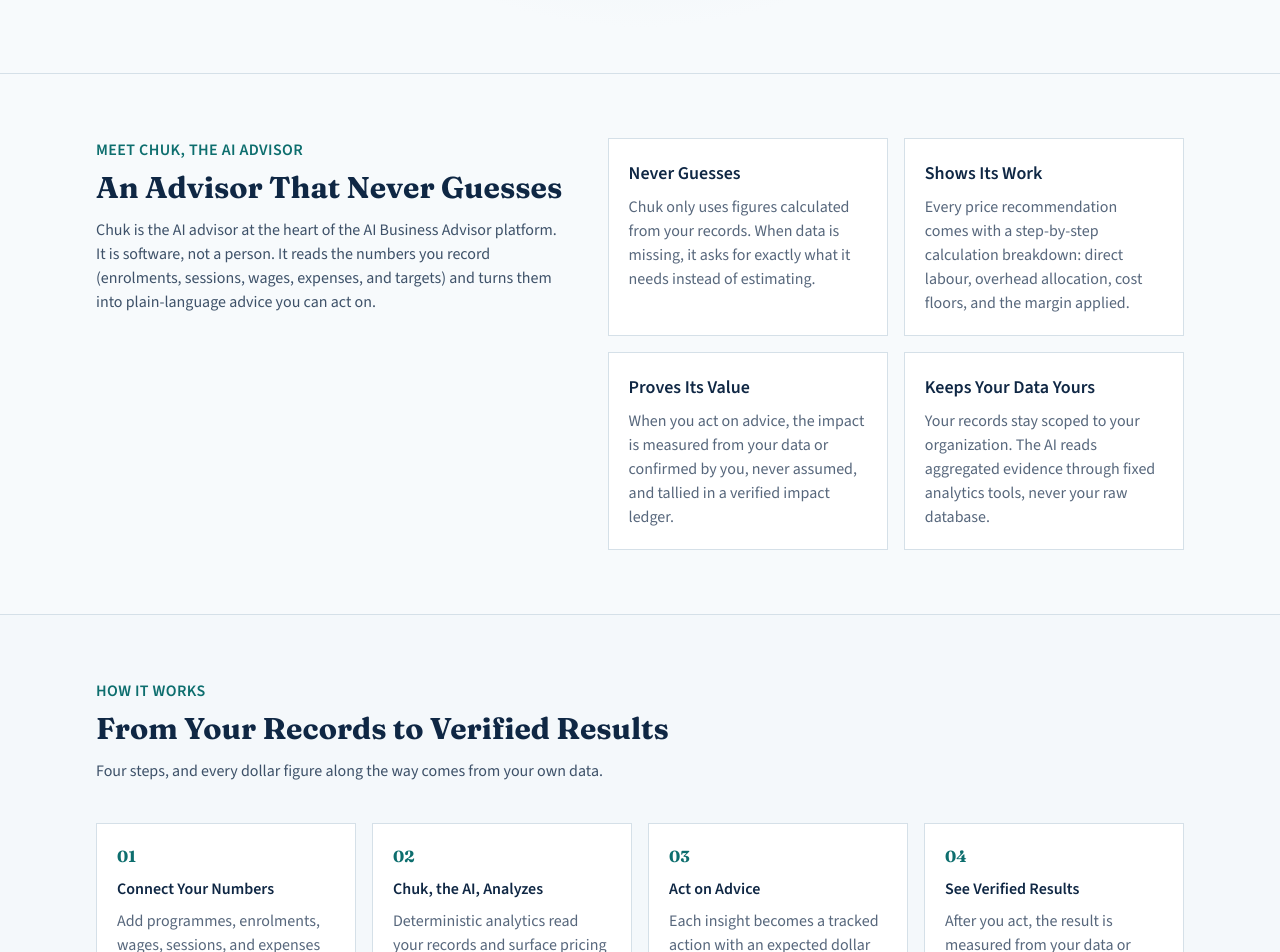
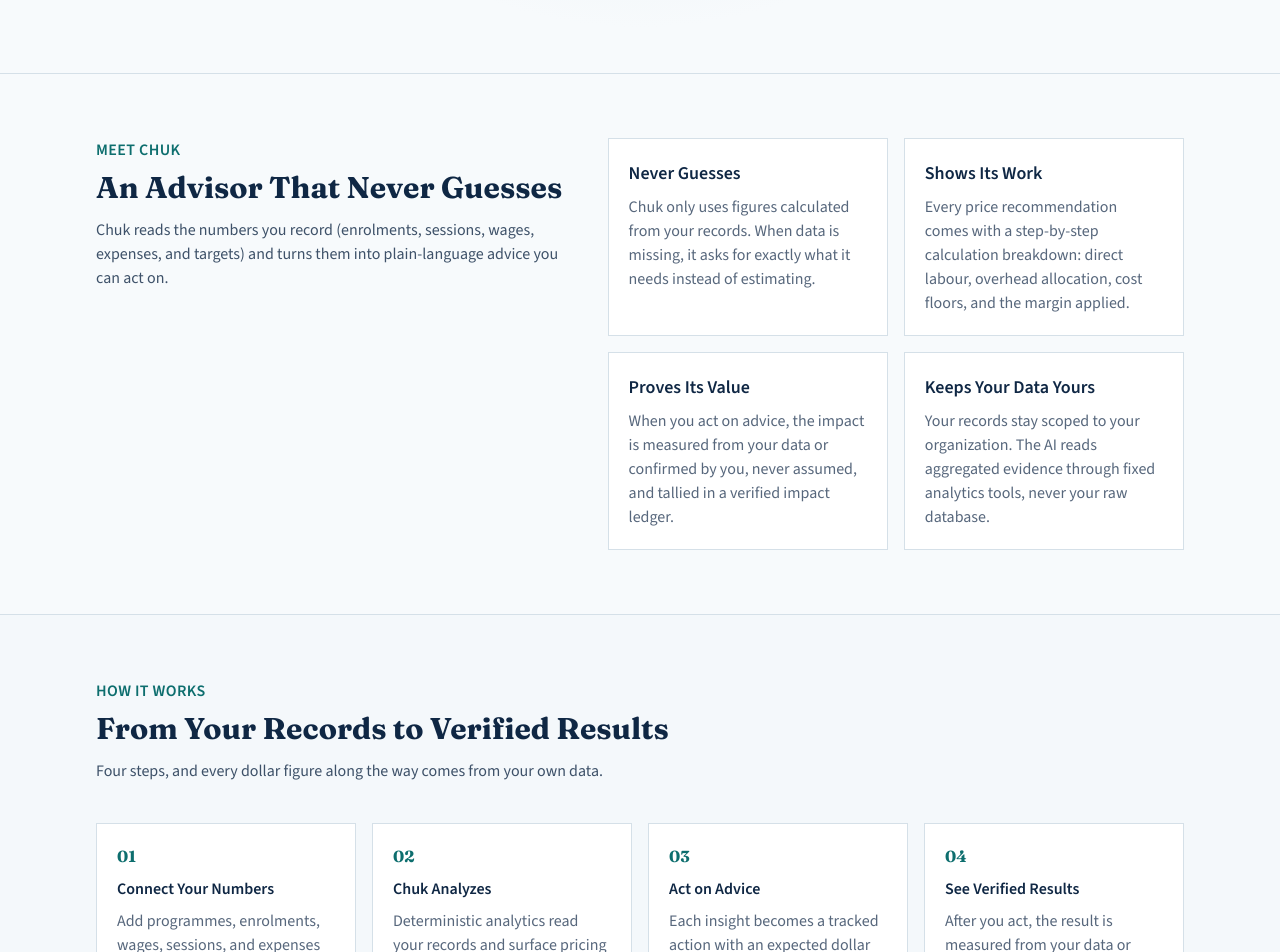
Before and after one commit to Somtico/business-advisor, a React (Vite) app in the folder frontend/: page / in a window 1280 px wide. Shown: the part 480-1432 px from the top of the page. Built offline with nearby package versions, Linux system fonts and the light colour scheme; no server answers.

Commit message:
Use the Chuk AI gloss only on the first mention of each page.
Later mentions on Enrolment Advisor, Privacy, landing, and signed-in pages now say Chuk.

```diff
--- a/frontend/src/content/product.ts
+++ b/frontend/src/content/product.ts
@@ -39,7 +39,7 @@
       'Add programmes, enrolments, wages, sessions, and expenses by hand, CSV import, or a portal connector.',
   },
   {
-    title: 'Chuk, the AI, Analyzes',
+    title: 'Chuk Analyzes',
     description:
       'Deterministic analytics read your records and surface pricing gaps, staffing waste, and cash risks.',
   },
--- a/frontend/src/pages/AdvisorPage.tsx
+++ b/frontend/src/pages/AdvisorPage.tsx
@@ -106,7 +106,6 @@
     <div>
       <h1 className="font-display text-3xl font-bold">Ask Chuk</h1>
       <p className="mt-2 max-w-2xl text-base text-ba-ink/70">
-        Chuk is the AI advisor in this product. It is software, not a person.
         Every answer is grounded in trusted
         analytics tools reading your own records — never free-form database
         access, never guesses. When data is missing, Chuk asks for it.{' '}
--- a/frontend/src/pages/DashboardPage.tsx
+++ b/frontend/src/pages/DashboardPage.tsx
@@ -82,8 +82,7 @@
       <div>
         <h1 className="font-display text-3xl font-bold">Command Centre</h1>
         <p className="mt-2 max-w-2xl text-base text-ba-ink/70">
-          Chuk, the AI advisor, is analysing your centre from your recorded
-          numbers.
+          Chuk is analysing your centre from your recorded numbers.
         </p>
         <div className="mt-8 space-y-4">
           <AnalysisProgress steps={DASHBOARD_ANALYSIS_STEPS} />
--- a/frontend/src/pages/EnrolmentPage.tsx
+++ b/frontend/src/pages/EnrolmentPage.tsx
@@ -186,8 +186,7 @@
       <div>
         <h1 className="font-display text-3xl font-bold">Enrolment Advisor</h1>
         <p className="mt-2 max-w-3xl text-base text-ba-ink/70">
-          Chuk, the AI advisor, is reading fill, conversion, and what you have
-          already tried.
+          Chuk is reading fill, conversion, and what you have already tried.
         </p>
         <div className="mt-8 space-y-4">
           <AnalysisProgress steps={STEPS} />
@@ -209,10 +208,10 @@
     <div>
       <h1 className="font-display text-3xl font-bold">Enrolment Advisor</h1>
       <p className="mt-2 max-w-3xl text-base text-ba-ink/70">
-        Chuk, the AI advisor, names the leak from your records, then suggests
-        cheap next steps first. A paid test appears only when conversion is
-        healthy, seats are open, and cash can absorb it. Record what you tried
-        and the result you got; empty seats alone are not a marketing plan.
+        Chuk names the leak from your records, then suggests cheap next steps
+        first. A paid test appears only when conversion is healthy, seats are
+        open, and cash can absorb it. Record what you tried and the result you
+        got; empty seats alone are not a marketing plan.
       </p>
 
       {message && <p className="mt-3 text-base text-ba-accent">{message}</p>}
@@ -399,7 +398,7 @@
                 <span>
                   Share a de-identified copy (tactic type, cost band, outcome,
                   and leak type only; no notes, names, or organization id) so
-                  Chuk, the AI advisor, can improve the playbook and, later,
+                  Chuk can improve the playbook and, later,
                   Somtico-owned models for this industry. Off by default.{' '}
                   <Link className="text-ba-accent underline" to="/privacy">
                     Privacy Policy
@@ -414,7 +413,7 @@
             <p className="text-base text-ba-ink/70">
               {data.canShareAnonymized
                 ? 'Pick a clear outcome (helped, no effect, or hurt) to choose whether to share a de-identified copy. Too soon to say stays on your organization only.'
-                : 'A de-identified share is offered after Chuk, the AI advisor, can name a leak from your records.'}
+                : 'A de-identified share is offered after Chuk can name a leak from your records.'}
             </p>
           )}
           <button
--- a/frontend/src/pages/HelpPage.tsx
+++ b/frontend/src/pages/HelpPage.tsx
@@ -10,8 +10,7 @@
       <section className="mt-6 border border-ba-line bg-white p-6">
         <h2 className="font-display text-2xl font-bold">Meet Chuk</h2>
         <p className="mt-3 max-w-3xl text-base text-ba-ink/80">
-          Chuk is the AI advisor in this product. It is software, not a
-          person. It watches the numbers you record —
+          Chuk watches the numbers you record —
           enrolments, sessions, wages, expenses, and targets — and tells you
           what they mean: the cheapest you can afford to charge, what you
           should charge, where money is leaking, and which action to take next.
--- a/frontend/src/pages/LandingPage.tsx
+++ b/frontend/src/pages/LandingPage.tsx
@@ -90,16 +90,15 @@
         <div className="grid gap-10 lg:grid-cols-[0.9fr_1.1fr] lg:items-start">
           <div>
             <p className="text-base font-semibold uppercase tracking-wide text-ba-accent">
-              Meet Chuk, the AI Advisor
+              Meet Chuk
             </p>
             <h2 className="mt-2 font-display text-3xl font-bold">
               An Advisor That Never Guesses
             </h2>
             <p className="mt-3 text-base text-ba-ink/80">
-              Chuk is the AI advisor at the heart of the AI Business Advisor
-              platform. It is software, not a person. It reads the numbers you
-              record (enrolments, sessions, wages, expenses, and targets) and
-              turns them into plain-language advice you can act on.
+              Chuk reads the numbers you record (enrolments, sessions, wages,
+              expenses, and targets) and turns them into plain-language advice
+              you can act on.
             </p>
           </div>
           <div className="grid gap-4 sm:grid-cols-2">
--- a/frontend/src/pages/OnboardingPage.tsx
+++ b/frontend/src/pages/OnboardingPage.tsx
@@ -53,8 +53,7 @@
       <p className="mt-2 max-w-2xl text-base text-ba-ink/70">
         Your organization uses the After-School / Tutoring / Enrichment blueprint.
         There is no generic industry selector. Add data progressively — skip what
-        you do not have yet. Chuk, the AI advisor in this product, will use
-        these records. It is software, not a person.
+        you do not have yet. Chuk will use these records.
       </p>
       <form onSubmit={onSubmit} className="mt-8 max-w-lg space-y-4">
         <label className="block text-base font-semibold">
--- a/frontend/src/pages/PrivacyPage.tsx
+++ b/frontend/src/pages/PrivacyPage.tsx
@@ -101,7 +101,7 @@
             <p>
               On Enrolment Advisor you may opt in, record by record, when you
               log a tactic with a clear outcome (helped, no effect, or hurt)
-              and Chuk, the AI advisor, has already named a leak. The opt-in
+              and Chuk has already named a leak. The opt-in
               is shown only then. If you opt in, we store only: tactic type
               (for example, family referral), cost band (free / low / paid),
               outcome, the leak type at that moment, and a coarse education
```
Also changed, not shown: 1 other file (tests, documents, lock files or other folders).
